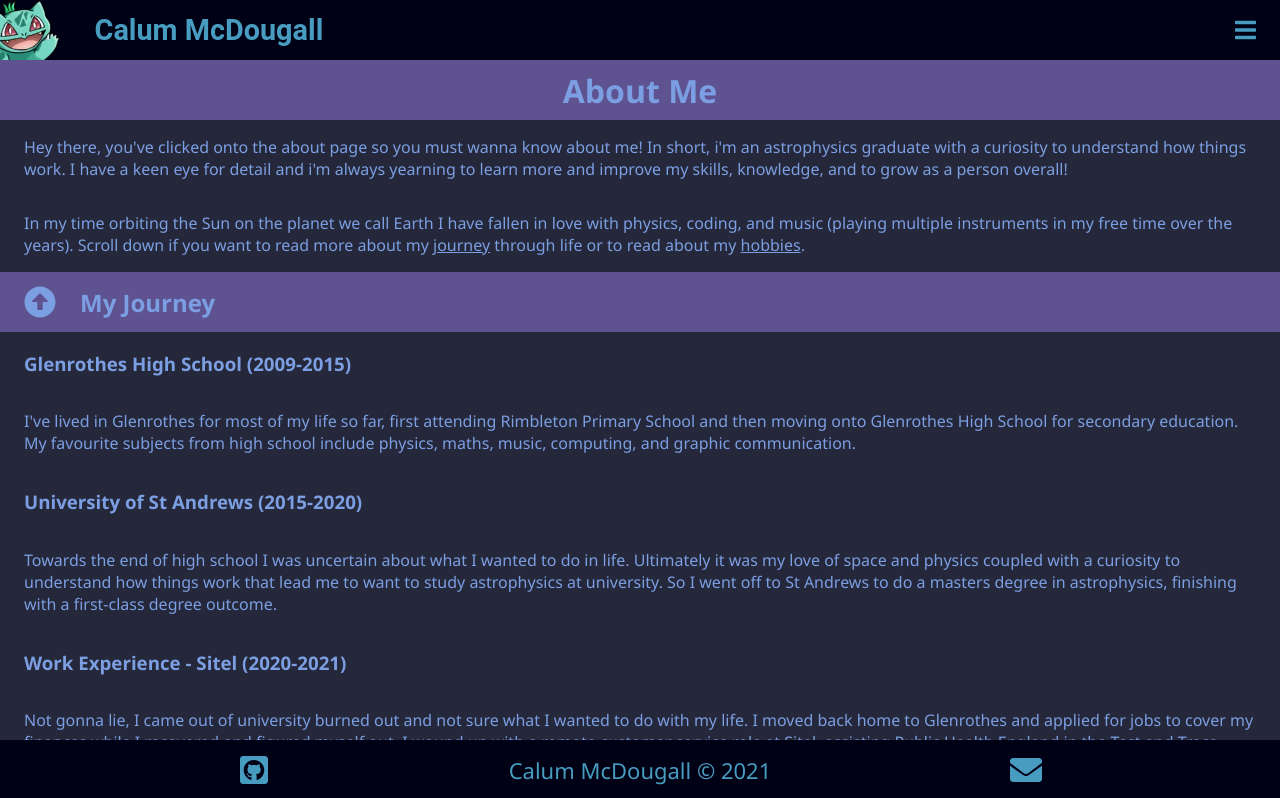
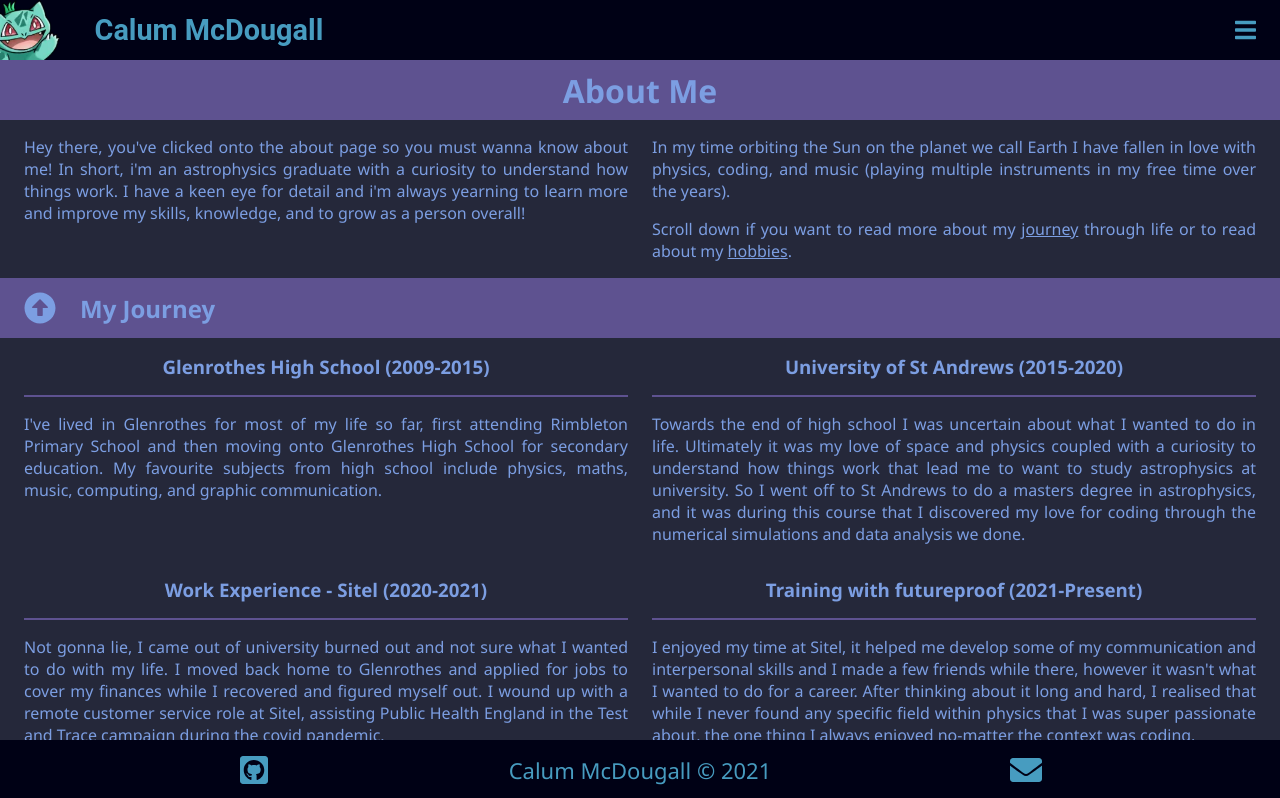
Before and after one commit to cbmcdougall/Portfolio, a React app: page /About in a window 1280 px wide. Shown: the top 798 px of the page. Built offline with nearby package versions, Linux system fonts and the light colour scheme.

Commit message:
update content, styling

```diff
--- a/src/pages/About/index.jsx
+++ b/src/pages/About/index.jsx
@@ -10,20 +10,28 @@ export const About = () => {
                 <div className="about-article-heading">
                     <h1 className="about-article-header">About Me</h1>
                 </div>
+                <div className="about-article-content">
                     <section className="about-section">
                         <p className="about-section-content">
                             Hey there, you've clicked onto the about page so you must wanna know about me! In short, i'm an astrophysics graduate with a curiosity to understand how things work. I have a keen eye for detail and i'm always yearning to learn more and improve my skills, knowledge, and to grow as a person overall!
                         </p>
+                    </section>
+                    <section className="about-section">
                         <p className="about-section-content">
-                        In my time orbiting the Sun on the planet we call Earth I have fallen in love with physics, coding, and music (playing multiple instruments in my free time over the years). Scroll down if you want to read more about my <a className="about-link" href="#journey">journey</a> through life or to read about my <a className="about-link" href="#hobbies">hobbies</a>.
+                            In my time orbiting the Sun on the planet we call Earth I have fallen in love with physics, coding, and music (playing multiple instruments in my free time over the years).
+                        </p>
+                        <p className="about-section-content">
+                            Scroll down if you want to read more about my <a className="about-link" href="#journey">journey</a> through life or to read about my <a className="about-link" href="#hobbies">hobbies</a>.
                         </p>
                     </section>
+                </div>
             </article>
             <article className="about-article" id="journey">
                 <div className="about-article-heading">
                     <a className="about-link" href="#"><FontAwesomeIcon className="to-top" icon={faArrowAltCircleUp} size="2x" /></a>
                     <h2 className="about-article-header">My Journey</h2>
                 </div>
+                <div className="about-article-content">
                     <section className="about-section" id="highschool">
                         <h3 className="about-section-header">Glenrothes High School (2009-2015)</h3>
                         <p className="about-section-content">
@@ -33,7 +41,7 @@ export const About = () => {
                     <section className="about-section" id="university">
                         <h3 className="about-section-header">University of St Andrews (2015-2020)</h3>
                         <p className="about-section-content">
-                        Towards the end of high school I was uncertain about what I wanted to do in life. Ultimately it was my love of space and physics coupled with a curiosity to understand how things work that lead me to want to study astrophysics at university. So I went off to St Andrews to do a masters degree in astrophysics, finishing with a first-class degree outcome.
+                            Towards the end of high school I was uncertain about what I wanted to do in life. Ultimately it was my love of space and physics coupled with a curiosity to understand how things work that lead me to want to study astrophysics at university. So I went off to St Andrews to do a masters degree in astrophysics, and it was during this course that I discovered my love for coding through the numerical simulations and data analysis we done.
                         </p>
                     </section>
                     <section className="about-section" id="sitel">
@@ -54,12 +62,14 @@ export const About = () => {
                             A career in technology is super interesting to me, there's always something to learn. Therefore I decided to apply to futureproof, where I am now training in full-stack software development! I've learned a bunch of interesting things and i'm excited to see where this step takes me in life.
                         </p>
                     </section>
+                </div>
             </article>
             <article className="about-article" id="hobbies">
                 <div className="about-article-heading">
                     <a className="about-link" href="#"><FontAwesomeIcon className="to-top" icon={faArrowAltCircleUp} size="2x" /></a>
                     <h2 className="about-article-header">Hobbies</h2>
                 </div>
+                <div className="about-article-content">
                     <section className="about-section" id="gaming">
                         <h3 className="about-section-header">Gaming</h3>
                         <p className="about-section-content">
@@ -81,6 +91,7 @@ export const About = () => {
                             Every once in a blue moon I like to draw. Majority of what I draw are emotes based off of the pokémon Bulbasaur (for example, the picture in the header of the page!), but have occasionally drawn other things for friends.
                         </p>
                     </section>
+                </div>
             </article>
         </main>
     )
--- a/src/pages/About/style.css
+++ b/src/pages/About/style.css
@@ -19,10 +19,34 @@ h1.about-article-header {
     margin: auto 0;
 }
 
-.about-section {
+.about-article-content {
     padding: 0 1.5rem;
     display: flex;
-    flex-direction: column;
+    justify-content: space-between;
+    flex-wrap: wrap;
+}
+
+.about-section-header {
+    text-align: center;
+    padding: 1rem 0;
+    margin: auto;
+    border-bottom: 2px solid var(--secondary);
+}
+
+#summary .about-section {
+    width: calc(50% - 0.75rem);
+}
+
+#journey .about-section {
+    width: calc(50% - 0.75rem);
+}
+
+#hobbies .about-section {
+    width: calc((100% / 3) - 0.75rem);
+}
+
+.about-section-content {
+    text-align: justify;
 }
 
 .about-link {
```
Lines whose indentation alone changed are shown as unchanged.
